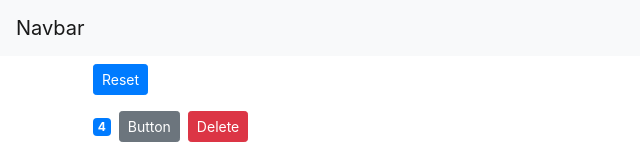
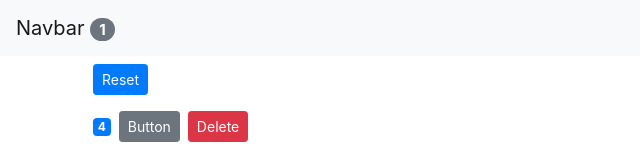
Before and after one commit to wa1id/react-training, a React (Create React App) app in the folder counter-app/: page / in a window 1280 px wide. Shown: the top 156 px of the page, without its empty margins (0-640 px from the left). Built offline with nearby package versions, Linux system fonts and the light colour scheme.

Commit message:
total counters on navbar

```diff
--- a/counter-app/src/App.js
+++ b/counter-app/src/App.js
@@ -37,7 +37,9 @@
   render() {
     return (
       <React.Fragment>
-        <NavBar />
+        <NavBar
+          totalCounters={this.state.counters.filter((c) => c.value > 0).length}
+        />
         <main className="container">
           <Counters
             counters={this.state.counters}
--- a/counter-app/src/components/navbar.jsx
+++ b/counter-app/src/components/navbar.jsx
@@ -5,7 +5,10 @@
     return (
       <nav className="navbar navbar-light bg-light">
         <a className="navbar-brand" href="#">
-          Navbar
+          Navbar{" "}
+          <span className="badge badge-pill badge-secondary">
+            {this.props.totalCounters}
+          </span>
         </a>
       </nav>
     );
```
